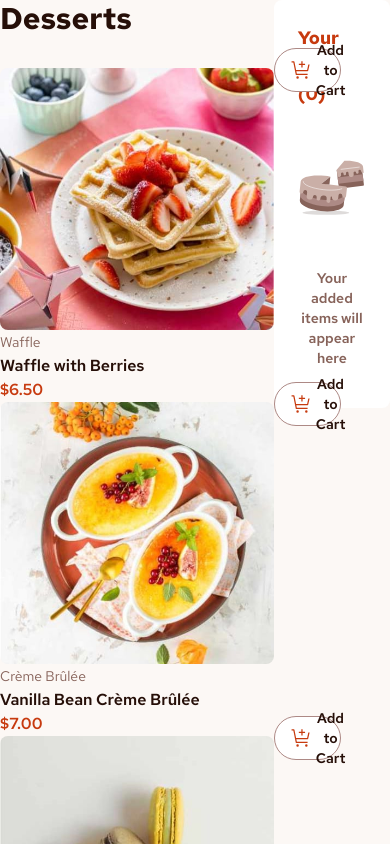
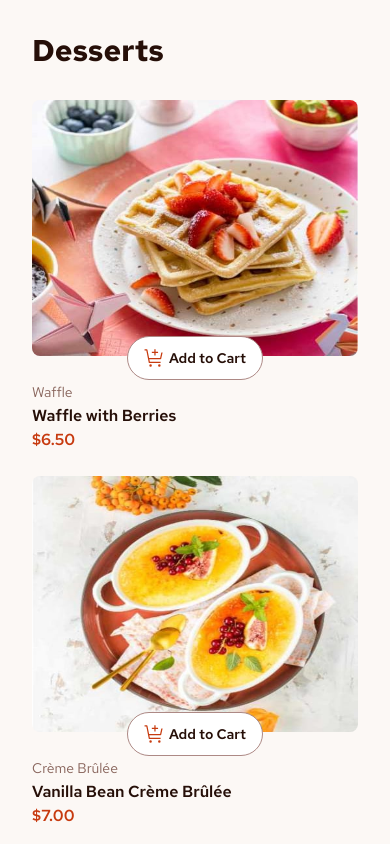
Before and after one commit to joefreeman8/product-list-with-cart, a React (Vite) app: page / in a window 390 px wide. Shown: the top 844 px of the page. Built offline with nearby package versions, Linux system fonts and the light colour scheme.

Commit message:
made the css for mobile view

```diff
--- a/src/App.tsx
+++ b/src/App.tsx
@@ -100,16 +100,16 @@ function App() {
 
   return (
     <>
-      <div className='m-0 flex lg:flex-col xl:flex-row bg-offWhite lg:items-center xl:items-start'>
-        <section className='lg:w-10/12 xl:w-2/3 xl:mt-20 xl:ml-20 lg:mt-20 lg:mr-10 lg:ml-10'>
+      <div className='m-0 flex lg:flex-col xl:flex-row bg-offWhite lg:items-center xl:items-start flex-col'>
+        <section className='lg:w-10/12 xl:w-2/3 xl:my-20 xl:ml-20 lg:mt-20 lg:mr-10 lg:ml-10 m-8'>
           <h1 className='font-bold text-3xl text-rose-900 mb-8'>Desserts</h1>
           <div className='lg:grid lg:grid-cols-3 lg:gap-6'>
             {data && (
               data.map((dessert) => (
-                <div key={dessert.id}>
+                <div key={dessert.id} className='mb-6 sm:mb-0'>
                   {isItemInCart(dessert.name) ? (
-                    <figure className='flex lg:flex-col lg:items-center lg:mb-2'>
-                      <img className="rounded z-0 border border-2 border-red rounded-lg" src={dessert.image.desktop} alt={dessert.name} />
+                    <figure className='flex flex-col items-center mb-2'>
+                      <img className="rounded z-0 border border-2 border-red rounded-lg h-64 w-full xl:h-60" src={dessert.image.desktop} alt={dessert.name} />
                       <div className='-mt-5 z-10 bg-red flex items-center w-40 h-11 btn border border-red rounded-full text-white font-semibold text-sm p-4 justify-between'>
                         <button onClick={() => handleDecreaseQuantity(dessert)} className='p-1 border rounded-full'>
                           <img src={decrementItem} alt='decrement button' className='w-2 h-2' />
@@ -121,8 +121,8 @@ function App() {
                       </div>
                     </figure>
                   ) : (
-                    <figure className='flex lg:flex-col lg:items-center lg:mb-2'>
-                      <img className="rounded-lg z-0" src={dessert.image.desktop} alt={dessert.name} />
+                    <figure className='flex flex-col justify-center items-center lg:mb-2'>
+                      <img className="rounded-lg z-0 h-64 w-full xl:h-60" src={dessert.image.desktop} alt={dessert.name} />
                       <button
                         className='-mt-5 z-10 bg-white flex items-center max-w-40 h-11 btn border border-rose-400 rounded-full text-rose-900 font-semibold text-sm p-4'
                         onClick={() => handleAddToCart(dessert)}
@@ -141,7 +141,7 @@ function App() {
           </div>
         </section>
 
-        <section className='xl:ml-8 xl:mt-20 xl:mr-20 xl:w-1/3 bg-white h-fit lg:ml-10 lg:mr-10 lg:mt-10 lg:mb-10 lg:w-10/12 rounded-lg'>
+        <section className='xl:ml-8 xl:mt-20 xl:mr-20 xl:w-1/3 bg-white h-fit lg:ml-10 lg:mr-10 lg:mt-10 lg:mb-10 lg:w-10/12 rounded-lg mx-8 mb-8 -mt-4'>
           {cart.length === 0 ? (
             <div className='flex flex-col p-6'>
               <h2 className='text-red font-bold text-lg'>Your Cart ({itemCount})</h2>
@@ -160,7 +160,7 @@ function App() {
                   <div key={item.id} className='flex flex-row '>
                     <div className='flex flex-col px-2 py-4 w-full'>
                       <h3 className='text-sm font-semibold text-rose-900'>{item.name}</h3>
-                      <div className='flex flex-row justify-between items-center xl:w-3/6 lg:w-1/6'>
+                      <div className='flex flex-row justify-between items-center xl:w-3/6 lg:w-1/6 w-3/6'>
                         <p className='text-sm text-red font-semibold'>{item.quantity}x</p>
                         <p className='text-sm text-rose-400'>@${item.price.toFixed(2)}</p>
                         <p className='text-rose-500'> ${(item.quantity * item.price).toFixed(2)}</p>
@@ -183,14 +183,14 @@ function App() {
                 <img src={carbonNeutralIcon} alt="carbon neutral notice" />
                 <p className='ml-2 text-sm'>This is a <span className='font-semibold'>carbon-neutral</span> delivery</p>
               </div>
-              <button onClick={openModal} className='mt-5 btn rounded-full bg-red text-rose-50 lg:h-14 xl:h-10 text-sm'>Confirm Order</button>
+              <button onClick={openModal} className='mt-5 btn rounded-full bg-red text-rose-50 h-14 xl:h-10 text-sm'>Confirm Order</button>
             </div>
           )}
         </section>
       </div >
       {isModalOpen && (
-        <div className="fixed inset-0 z-50 flex flex-col items-center justify-center bg-black bg-opacity-50 w-full">
-          <div className="relative p-8 bg-white rounded-lg shadow-lg w-5/12">
+        <div className="fixed inset-0 z-50 flex flex-col items-center justify-end md:justify-center bg-black bg-opacity-50 w-full">
+          <div className="relative p-8 bg-white rounded-lg shadow-lg xl:w-5/12 lg:w-11/12 w-full">
             <div className=''>
               <img src={orderConfirmed} alt="Order Confirmed Icon" className='mb-6' />
               <h2 className='font-bold text-3xl text-rose-900 mb-3'>Order Confirmed</h2>
```
